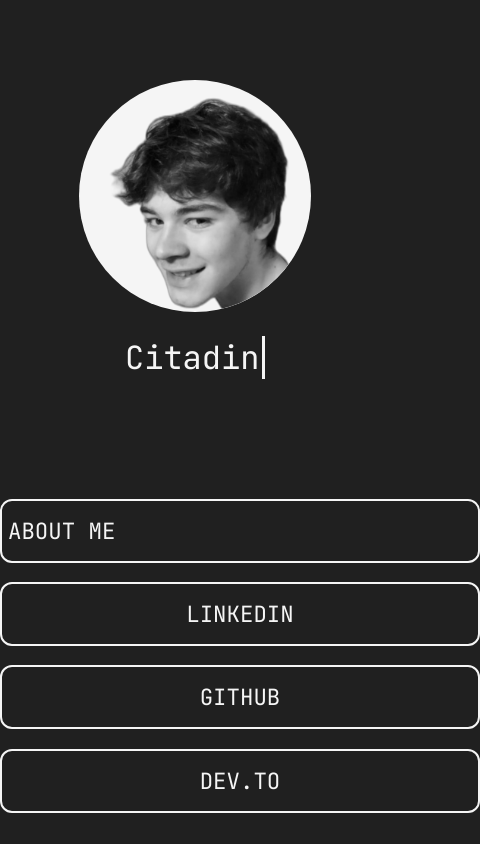
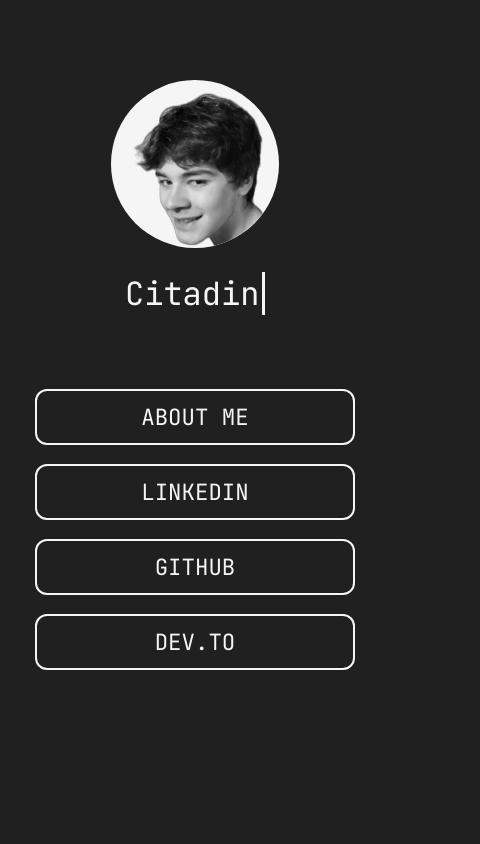
Before and after one commit to rodrigocitadin/my-portfolio, a Vue app: page / in a window 390 px wide. Shown: the whole page, 480 px wide, since content can reach past the window. Built offline with nearby package versions, Linux system fonts and the light colour scheme.

Commit message:
feat: Responsive components

```diff
--- a/src/App.vue
+++ b/src/App.vue
@@ -1,8 +1,10 @@
 <template >
   <MyHeaderVue v-if="!showAbout" />
-  <button v-if="!showAbout" @click="showAbout = true" class="button align-center">
-    <a>ABOUT ME</a>
-  </button>
+  <div class="align-center">
+    <button v-if="!showAbout" @click="showAbout = true" class="button">
+      <a id="about-me">ABOUT ME</a>
+    </button>
+  </div>
   <MyButtonsVue v-if="!showAbout" />
   <div v-else>
     <img class="x-icon" src="../src/assets/x-icon.png" @click="showAbout = false" />
@@ -48,4 +50,16 @@
   top: 10px;
   left: 10px;
 }
+
+.container {
+  width: 80%;
+  max-width: 800px;
+  margin: 20px auto 60px;
+}
+
+.align-center {
+  display: flex;
+  flex-direction: column;
+  justify-content: center;
+}
 </style>
--- a/src/components/MyAboutMe.vue
+++ b/src/components/MyAboutMe.vue
@@ -25,10 +25,4 @@
   display: flex;
   margin-bottom: 30px;
 }
-
-.container {
-  width: 80%;
-  max-width: 800px;
-  margin: 20px auto;
-}
 </style>
--- a/src/components/MyButtons.vue
+++ b/src/components/MyButtons.vue
@@ -17,12 +17,6 @@
 </script>
 
 <style>
-.align-center {
-  display: flex;
-  flex-direction: column;
-  justify-content: center;
-}
-
 .button {
   width: 30rem;
   height: 4rem;
@@ -46,4 +40,11 @@
   font-size: 1.4rem;
   color: whitesmoke;
 }
+
+@media (max-width: 600px) {
+  .button {
+    width: 20rem;
+    height: 3.5rem;
+  }
+}
 </style>
--- a/src/components/MyHeader.vue
+++ b/src/components/MyHeader.vue
@@ -46,6 +46,16 @@
   animation: blinkCursor 1s infinite normal, typing 1s steps(7) 0s normal;
 }
 
+@media (max-width: 600px) {
+  #citadin-pic {
+    width: 10.5rem;
+  }
+
+  .my-name {
+    margin-bottom: 4rem;
+  }
+}
+
 @keyframes typing {
   from {
     width: 0;
--- a/src/components/about_me/MyResume.vue
+++ b/src/components/about_me/MyResume.vue
@@ -28,7 +28,7 @@
 
 <style>
 .resume {
-  margin: 0 auto 40px;
+  margin: 0 auto;
 }
 
 .resume-text {
--- a/src/components/about_me/MySkills.vue
+++ b/src/components/about_me/MySkills.vue
@@ -1,5 +1,5 @@
 <template>
-  <div class="skills container align-center">
+  <div class="container align-center">
     <h3 class="titles">Skills <img class="gear rotate-gear" src="../../assets/gear.png"></h3>
 
     <div v-for="skill in skills" :key="skill.id" class="icons-meters">
@@ -87,6 +87,12 @@
   }
 }
 
+@media (max-width: 450px) {
+  meter {
+    width: 36%;
+  }
+}
+
 /* ----------------------------------------------
  * Generated by Animista on 2022-11-25 14:30:15
  * Licensed under FreeBSD License.
```
